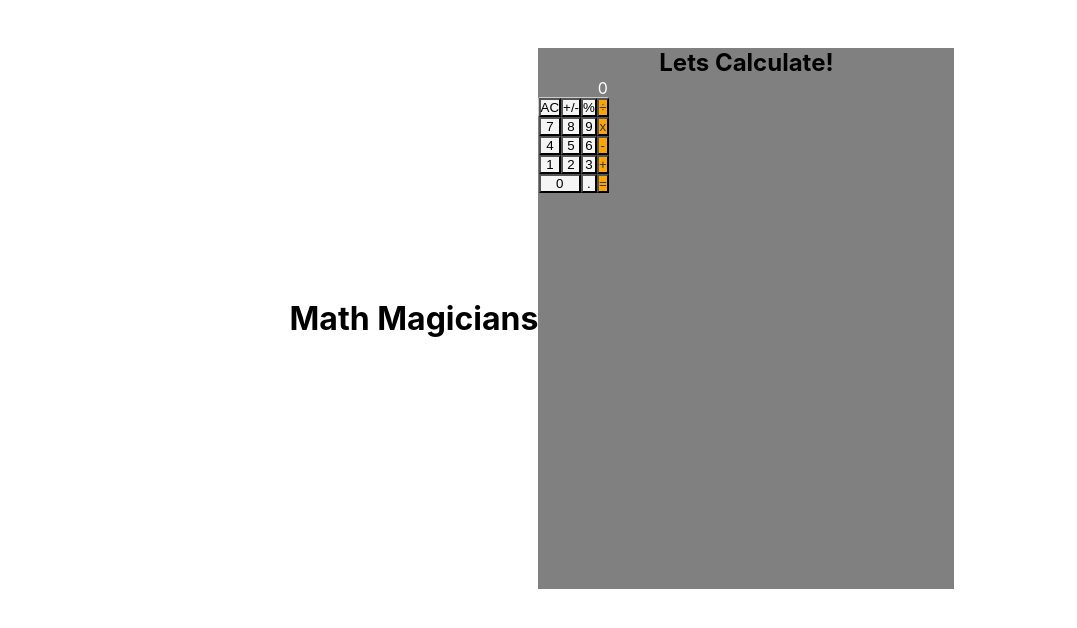
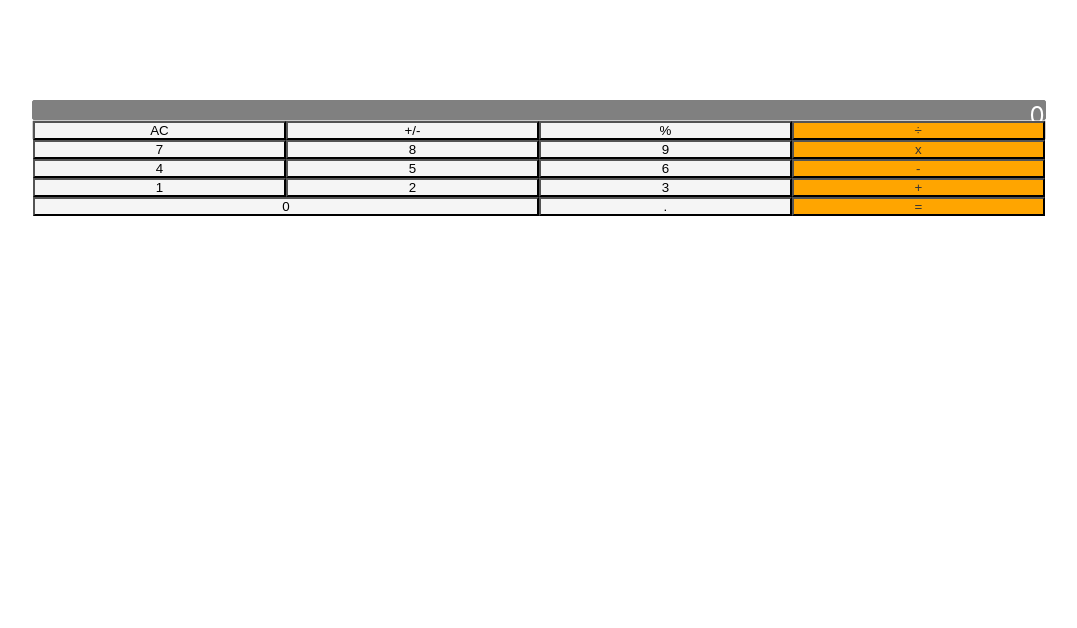
Before and after one commit to supreeti/Math-magician-App, a React (Create React App) app: page / in a window 1280 px wide. Shown: the top 628 px of the page, without its empty margins (18-1095 px from the left). Built offline with nearby package versions, Linux system fonts and the light colour scheme.

Commit message:
add components

```diff
--- a/src/App.css
+++ b/src/App.css
@@ -4,42 +4,22 @@
   padding: 0;
 }
 
-.App {
-  display: flex;
-  align-items: center;
+.result {
+  width: 80%;
+  align-content: center;
   justify-content: center;
-  padding: 3rem 0;
-}
-
-header h2 {
-  text-align: center;
-}
-
-.calculator {
-  display: flex;
-  flex-direction: column;
-  align-items: center;
-  justify-content: center;
-  background-color: gray;
-}
-
-.result {
-  display: grid;
-  float: right;
-  grid-column: 1 / -1;
-  margin-right: 4rem;
-  grid-template-columns: repeat(4, 5.5rem);
-  grid-template-rows: minmax(7rem, auto) repeat(5, 5rem);
+  margin-left: 50px;
+  margin-top: 100px;
 }
 
 .keypad,
 .display {
-  width: 80%;
+  width: 99%;
   height: 20px;
   background-color: #9e9999;
   border: 1px solid #ccc;
   border-radius: 2px;
-  font-size: 16px;
+  font-size: 24px;
   cursor: pointer;
   justify-content: center;
   align-items: center;
@@ -47,7 +27,8 @@ header h2 {
 
 .calculate .keypad {
   display: grid;
-  grid-template-columns: repeat(4, 2fr);
+  grid-template-rows: repeat(5, 3fr);
+  grid-template-columns: repeat(4, 3fr);
 }
 
 .keypad .btn-Operator {
--- a/src/App.js
+++ b/src/App.js
@@ -1,3 +1,4 @@
+/* eslint-disable linebreak-style */
 import React from 'react';
 import './App.css';
 import Calculator from './component/calculator';
@@ -6,7 +7,6 @@ function App() {
   return (
     <>
       <div className="App">
-        <h1>Math Magicians</h1>
         <Calculator />
       </div>
     </>
--- a/src/component/buttons.jsx
+++ b/src/component/buttons.jsx
@@ -1,3 +1,4 @@
+/* eslint-disable linebreak-style */
 import React from 'react';
 
 const Buttons = () => (
--- a/src/component/calculator.jsx
+++ b/src/component/calculator.jsx
@@ -1,12 +1,10 @@
+/* eslint-disable linebreak-style */
 import React from 'react';
 import Buttons from './buttons';
 import '../App.css';
 
 const Calculator = () => (
-  <main className="calculator">
-    <header>
-      <h2>Lets Calculate!</h2>
-    </header>
+  <main>
     <div className="result">
       <Buttons />
     </div>
--- a/src/index.js
+++ b/src/index.js
@@ -1,3 +1,4 @@
+/* eslint-disable linebreak-style */
 import React from 'react';
 import ReactDOM from 'react-dom/client';
 import './index.css';
```
Also changed, not shown: 2 other files (tests, documents, lock files or other folders).
